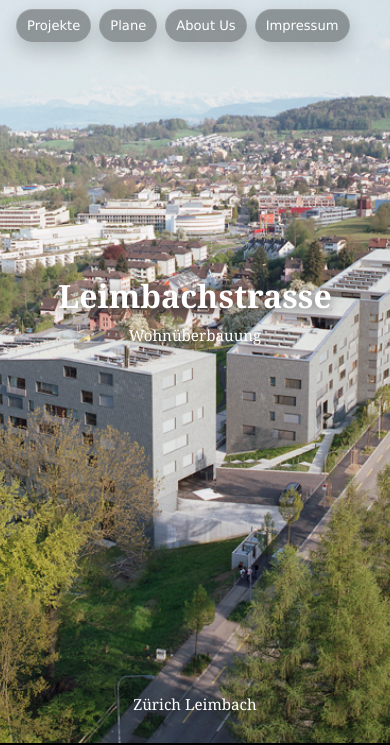
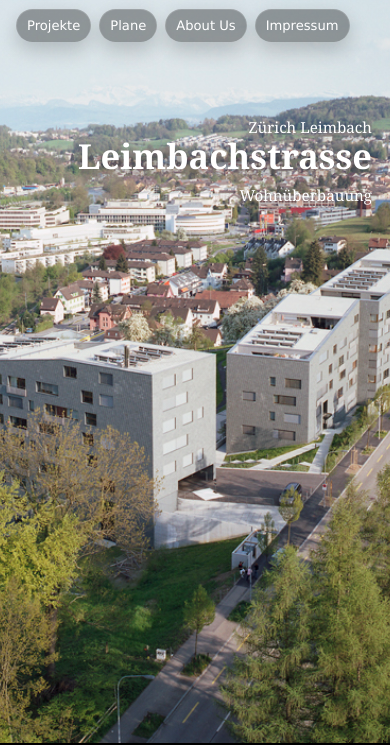
Before and after one commit to LuciaFrisch/modul_webtech, a plain HTML site: page docs/index.html in a window 390 px wide. Shown: the part 101-846 px from the top of the page. Drawn offline with Linux system fonts and the light colour scheme; a script that the page names is missing.

Commit message:
update hero layout

```diff
--- a/docs/index.html
+++ b/docs/index.html
@@ -27,8 +27,8 @@
     <div class="hero-content">
       <p class="subtitle">Wohnüberbauung</p>
       <h1>Leimbachstrasse</h1>
+      <p class="location">Zürich Leimbach</p>
     </div>
-  <p class="location">Zürich Leimbach</p>
   </header>
 
   <!-- SECCION 1: COLLAGE + TEXTO -->
--- a/docs/styles.css
+++ b/docs/styles.css
@@ -132,16 +132,14 @@ img {
 
 .hero-content {
   position: absolute;
-  top: 50%;
-  left: 50%;
-  transform: translate(-50%, -50%);
+  top: 31%;
+  right: 80px;
+  transform: translateY(-31%);
   z-index: 2;
   display: flex;
   flex-direction: column;
-  align-items: center;
-  justify-content: center;
-  width: 100%;
-  text-align: center;
+  align-items: flex-end;
+  text-align: right;
 }
 
 .subtitle {
@@ -153,6 +151,7 @@ img {
   transform: translateY(45px);
   animation: heroTextUp 1s ease forwards;
   animation-delay: 1.2s;
+  text-align: right;
   text-shadow:
     0 3px 12px rgba(0,0,0,0.55),
     0 0 12px rgba(0,0,0,0.1);
@@ -160,10 +159,10 @@ img {
 
 .hero h1 {
   font-family: Georgia, serif;
-  font-size: 5rem;
+  font-size: 4rem;
   font-weight: 700;
   margin-bottom: 10px;
-  text-align: center;
+  text-align: right;
   order: 1;
   opacity: 0;
   transform: translateY(55px);
@@ -173,17 +172,14 @@ img {
     0 3px 12px rgba(0,0,0,0.55),
     0 0 18px rgba(0,0,0,0.12);
 }
+
 .location {
-  position: absolute;
-  bottom: 32px;
-  left: 0;
-  right: 0;
-  margin: 0 auto;
-  width: fit-content;
+  margin-top: 6px;
+  white-space: nowrap;
   font-family: Georgia, serif;
-  font-size: 1.5rem;
-  text-align: center;
-  z-index: 3;
+  font-size: 1.3rem;
+  text-align: right;
+  align-self: flex-end;
   opacity: 0;
   animation: heroTextUp 1s ease forwards;
   animation-delay: 1.6s;
@@ -659,12 +655,15 @@ img {
   }
 
   .hero h1 {
-    font-size: 3.4rem;
+    font-size: 3rem;
   }
 
-  .subtitle,
+  .subtitle {
+    font-size: 1.4rem;
+  }
+
   .location {
-    font-size: 1.4rem;
+    font-size: 1.1rem;
   }
 
   .double-plan-gallery {
@@ -703,17 +702,18 @@ img {
 
   .hero-content {
     position: absolute;
-    top: 50%;
-    left: 50%;
-    transform: translate(-50%, -50%);
-    width: 100%;
-    max-width: 100%;
-    padding: 0 6px;
+    top: 30%;
+    right: 18px;
+    left: auto;
+    transform: translateY(-36%);
+    width: auto;
+    max-width: calc(100% - 36px);
+    padding: 0;
     display: flex;
     flex-direction: column;
-    align-items: center;
+    align-items: flex-end;
     justify-content: center;
-    text-align: center;
+    text-align: right;
   }
 
   .menu {
@@ -741,31 +741,30 @@ img {
   }
 
   .hero h1 {
-    font-size: 2.0rem;
-    line-height: 1.08;
+    font-size: 2.15rem;
+    line-height: 1.05;
     margin-bottom: 12px;
+    text-align: right;
+    white-space: nowrap;
     word-break: normal;
-    overflow-wrap: break-word;
-    max-width: 92%;
+    overflow-wrap: normal;
+    max-width: none;
   }
 
   .subtitle {
     font-size: 0.95rem;
     line-height: 1.3;
-    text-align: center;
+    text-align: right;
     max-width: 90%;
+    align-self: flex-end;
   }
 
   .location {
-    position: absolute;
-    bottom: 28px;
-    left: 0;
-    right: 0;
-    margin: 0 auto;
-    width: fit-content;
+    white-space: nowrap;
     font-size: 0.95rem;
     line-height: 1.3;
-    text-align: center;
+    text-align: right;
+    align-self: flex-end;
     max-width: none;
   }
 
```
Lines whose indentation alone changed are shown as unchanged.
